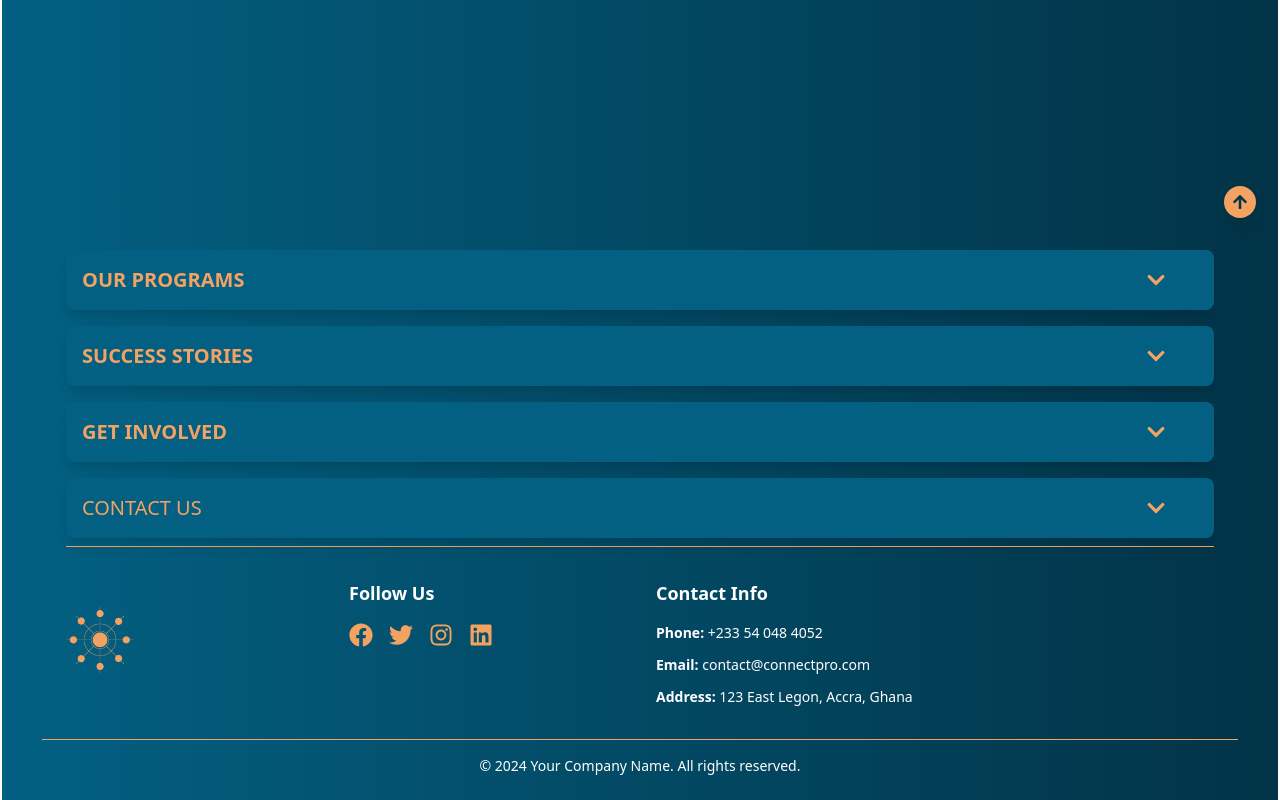
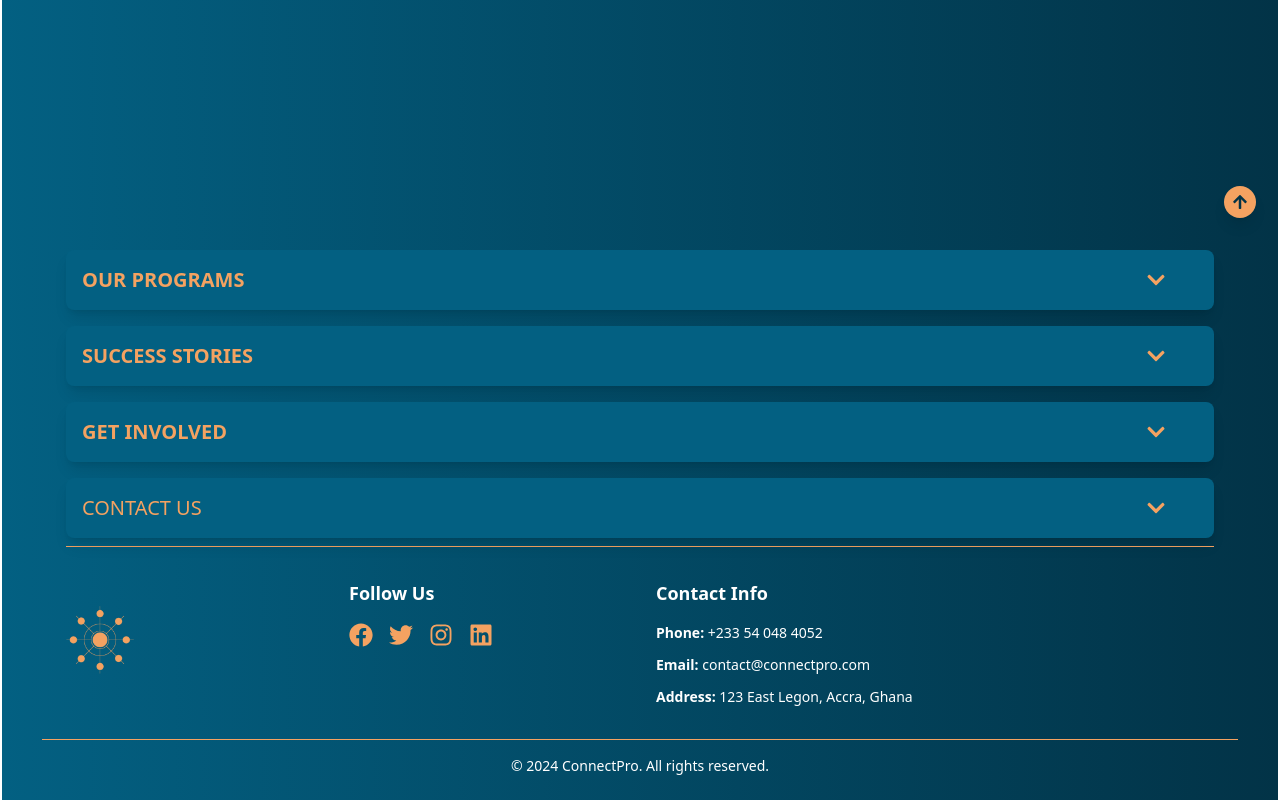
Before and after one commit to KojoFocus/ConnectPro, a React (Vite) app: page / in a window 1280 px wide. Shown: the part 558-1358 px from the top of the page. Built offline with nearby package versions, Linux system fonts and the light colour scheme.

Commit message:
added company's name

```diff
--- a/src/components/footer.tsx
+++ b/src/components/footer.tsx
@@ -88,7 +88,7 @@
         {/* Footer Bottom */}
         <div className="border-t border-[#F4A261] pt-4 mt-6 text-center">
           <p className="text-sm">
-            &copy; {new Date().getFullYear()} Your Company Name. All rights reserved.
+            &copy; {new Date().getFullYear()} ConnectPro. All rights reserved.
           </p>
         </div>
       </div>
```
